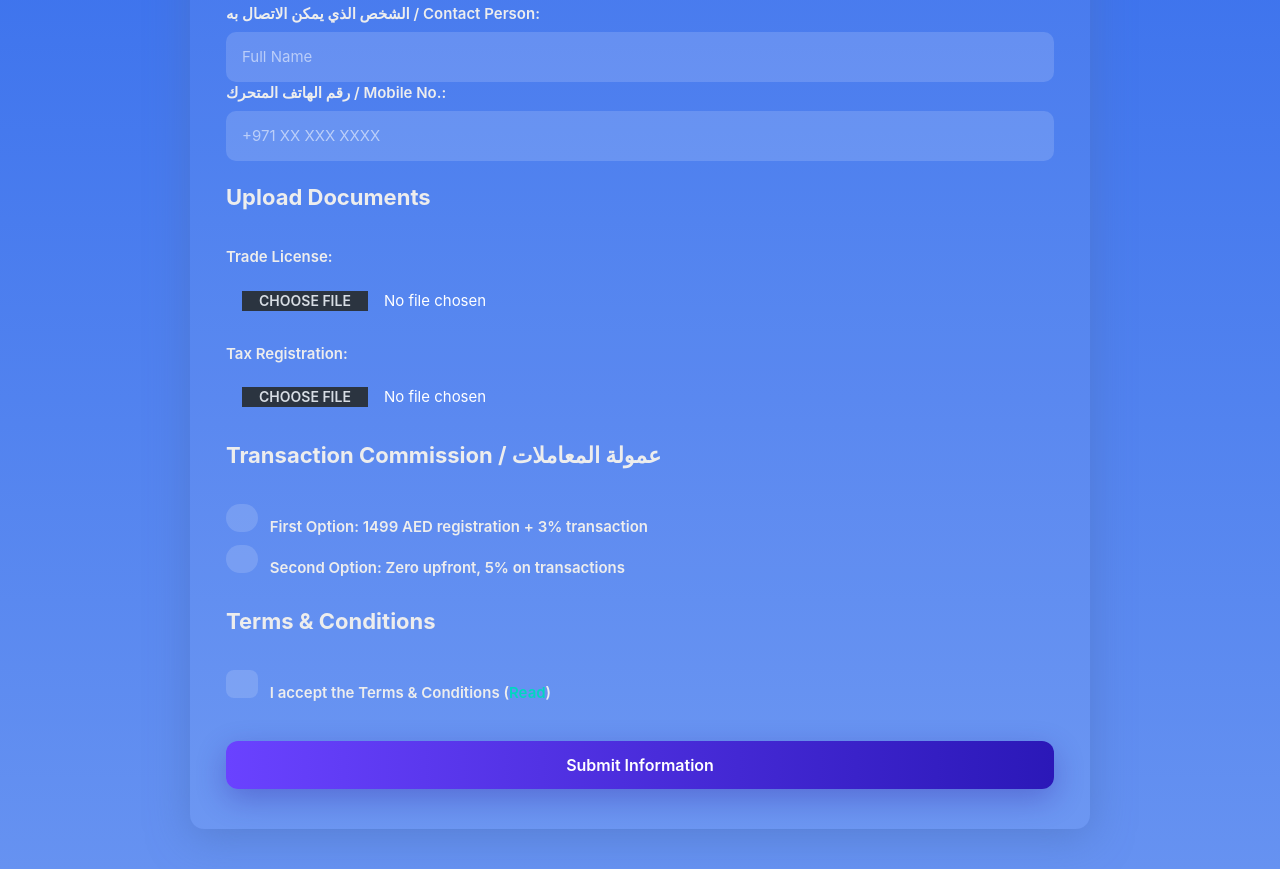
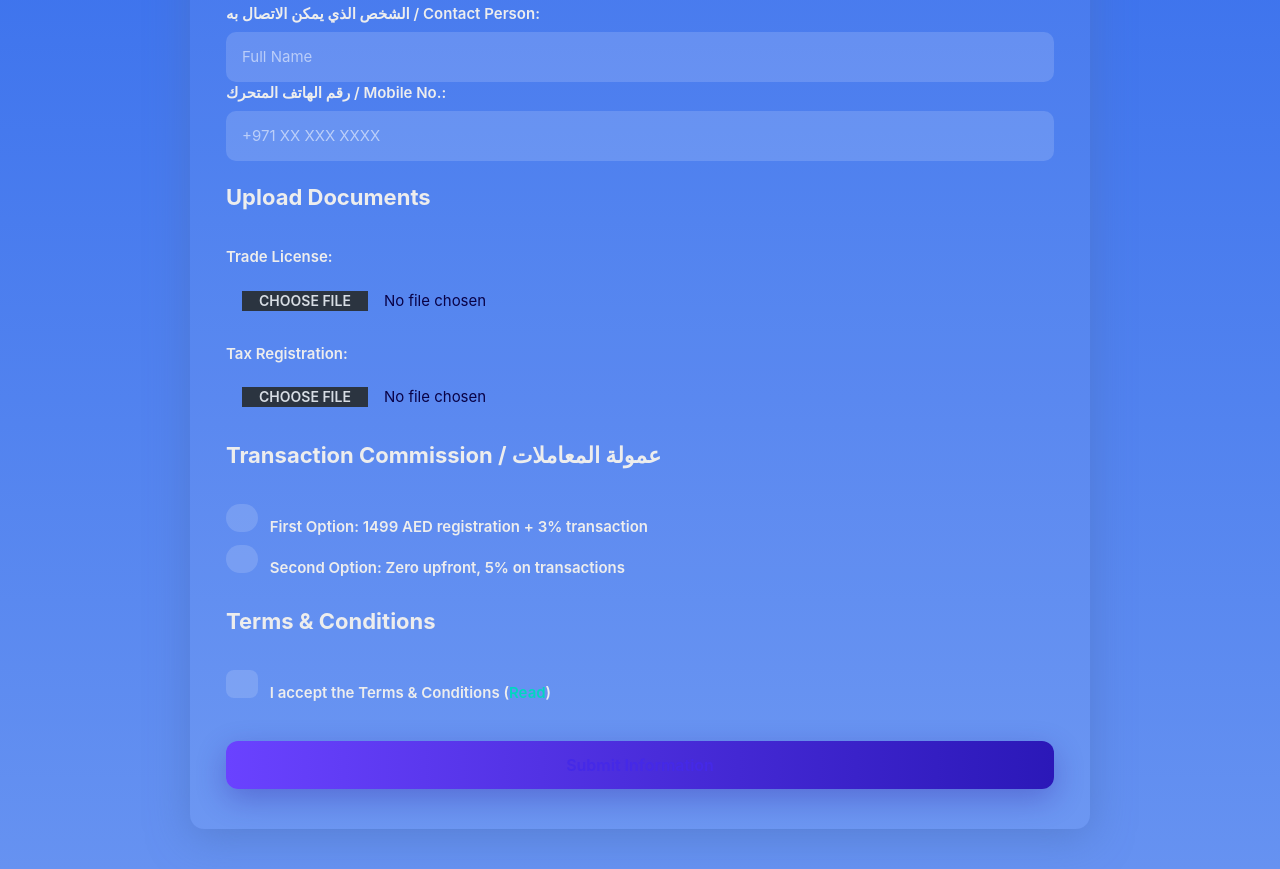
Before and after one commit to Tolaab-dot/COA-Tolaab, a plain HTML site: page index.html in a window 1280 px wide. Shown: the part 964-1833 px from the top of the page. Drawn offline with nearby package versions, Linux system fonts and the light colour scheme.

Commit message:
Update index.html

```diff
--- a/index.html
+++ b/index.html
@@ -16,7 +16,7 @@
 body {
   font-family: "Inter", sans-serif;
   background: var(--bg);
-  color: #fff;
+  color: #9d9da3;
   display: flex;
   justify-content: center;
   padding: 40px;
@@ -61,13 +61,13 @@ form { display: flex; flex-direction: column; gap: 20px; color: #ededed; }
 label { font-weight: 600; font-size: 15px; margin-bottom: 6px; display: block; }
 input, select, .file-input {
   width: 100%; padding: 14px 16px; border: none; border-radius: 10px;
-  background: rgba(255,255,255,0.15); color: #fff; font-size: 15px; outline: none;
+  background: rgba(255,255,255,0.15); color: #090246; font-size: 15px; outline: none;
 }
 input::placeholder { color: rgba(255,255,255,0.55); }
 .file-input { background: none; }
 .btn {
   background: linear-gradient(90deg, var(--accent), #2b18b8);
-  color: white; font-size: 16px; font-weight: 600; padding: 12px;
+  color: rgb(69, 41, 231); font-size: 16px; font-weight: 600; padding: 12px;
   border: none; border-radius: 12px; cursor: pointer; transition: transform 0.15s;
   margin-top: 10px; box-shadow: 0 10px 30px rgba(42,15,150,0.3);
 }
```
